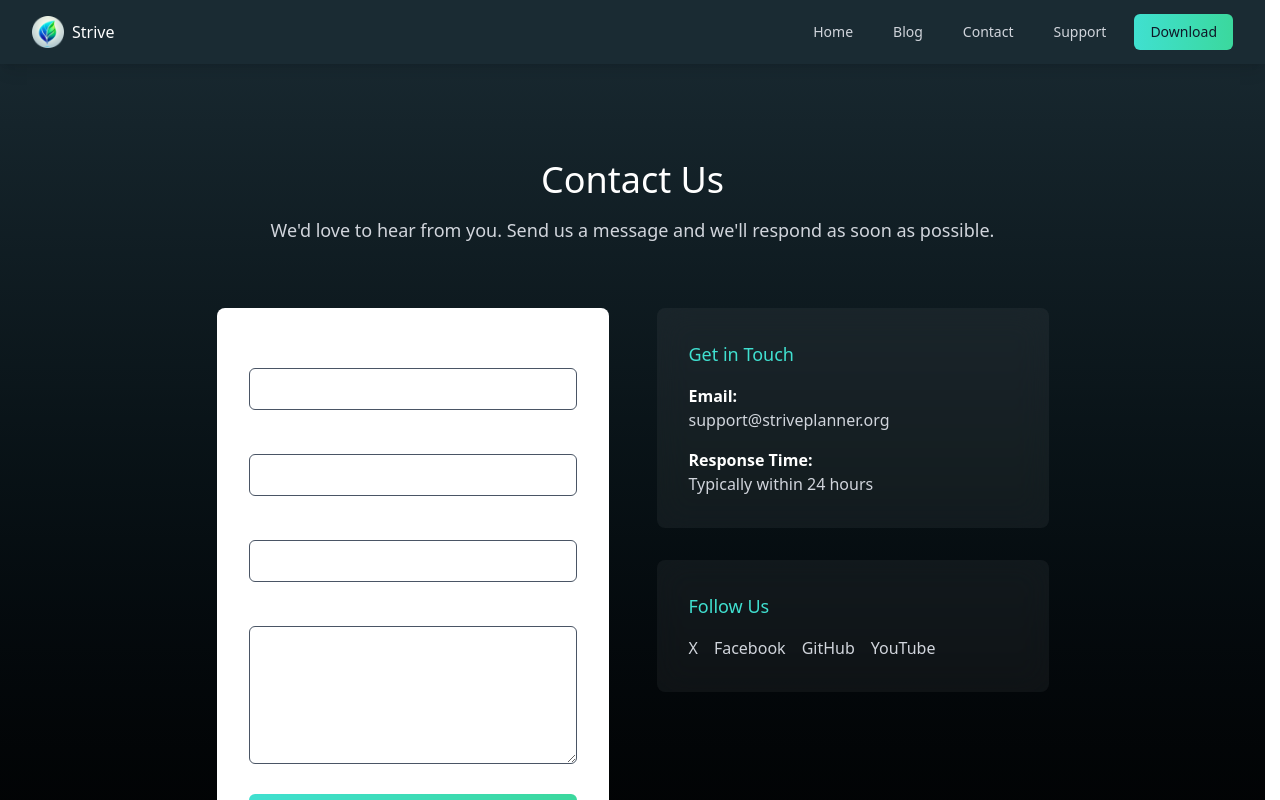
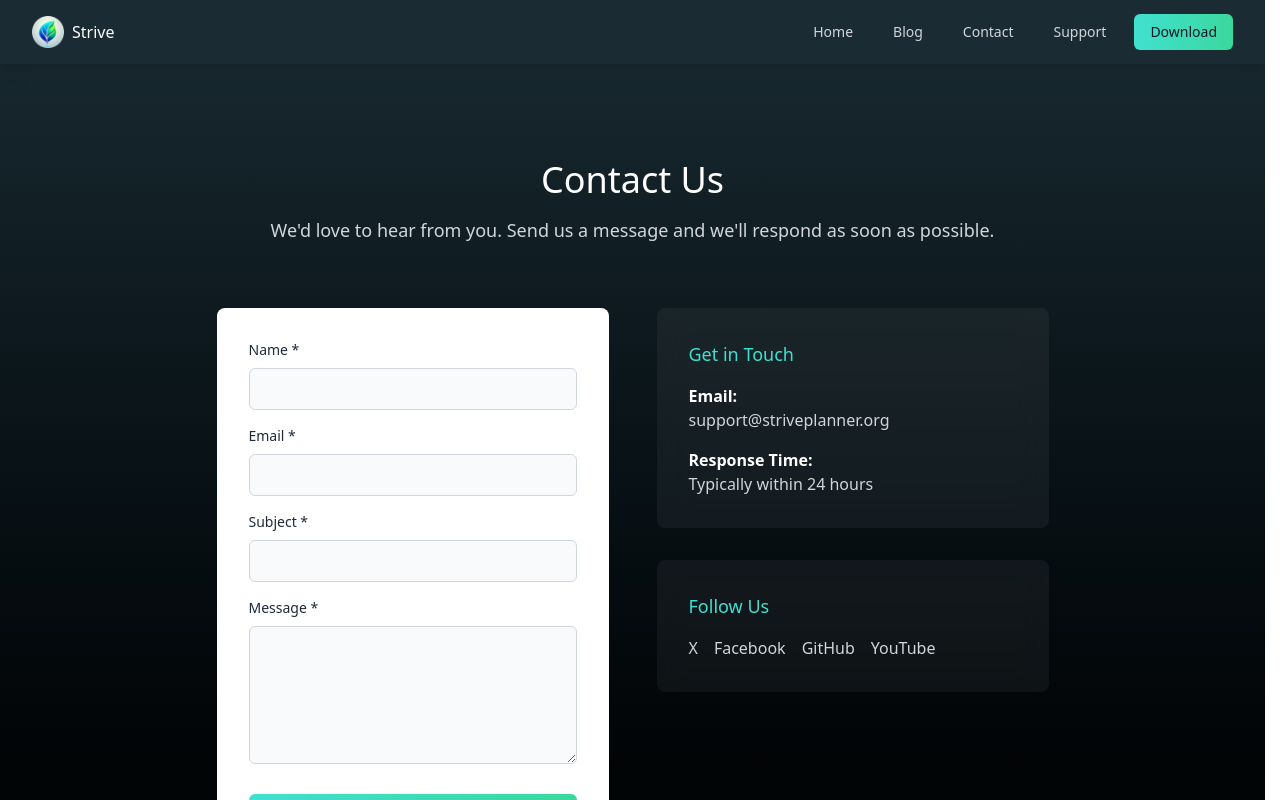
Before and after one commit to MikaelWeiss/striveplanner, a SvelteKit app: page /contact in a window 1280 px wide. Shown: the top 800 px of the page. Built offline with nearby package versions, Linux system fonts and the light colour scheme.

Commit message:
Made form usable

```diff
--- a/src/routes/contact/+page.svelte
+++ b/src/routes/contact/+page.svelte
@@ -49,52 +49,52 @@
   <div class="grid md:grid-cols-2 gap-12">
     <!-- Contact Form -->
     <div class="bg-white backdrop-blur-lg rounded-lg p-8">
-      <form on:submit|preventDefault={submitForm} class="text-gray-300" id="contact-form">
+      <form on:submit|preventDefault={submitForm} class="text-gray-800" id="contact-form">
         <div class="mb-4">
-          <label for="name" class="block text-sm font-medium text-white mb-2">Name *</label>
+          <label for="name" class="block text-sm font-medium text-gray-800 mb-2">Name *</label>
           <input
             type="text"
             id="name"
             name="name"
             bind:value={name}
             required
-            class="w-full px-3 py-2 bg-white/5 text-white border border-gray-600 rounded-md focus:outline-none focus:ring-2 focus:ring-[#40e0d0]"
+            class="w-full px-3 py-2 bg-gray-50 text-gray-800 border border-gray-300 rounded-md focus:outline-none focus:ring-2 focus:ring-[#40e0d0]"
           />
         </div>
 
         <div class="mb-4">
-          <label for="email" class="block text-sm font-medium text-white mb-2">Email *</label>
+          <label for="email" class="block text-sm font-medium text-gray-800 mb-2">Email *</label>
           <input
             type="email"
             id="email"
             name="email"
             bind:value={email}
             required
-            class="w-full px-3 py-2 bg-white/5 text-white border border-gray-600 rounded-md focus:outline-none focus:ring-2 focus:ring-[#40e0d0]"
+            class="w-full px-3 py-2 bg-gray-50 text-gray-800 border border-gray-300 rounded-md focus:outline-none focus:ring-2 focus:ring-[#40e0d0]"
           />
         </div>
 
         <div class="mb-4">
-          <label for="subject" class="block text-sm font-medium text-white mb-2">Subject *</label>
+          <label for="subject" class="block text-sm font-medium text-gray-800 mb-2">Subject *</label>
           <input
             type="text"
             id="subject"
             name="subject"
             bind:value={subject}
             required
-            class="w-full px-3 py-2 bg-white/5 text-white border border-gray-600 rounded-md focus:outline-none focus:ring-2 focus:ring-[#40e0d0]"
+            class="w-full px-3 py-2 bg-gray-50 text-gray-800 border border-gray-300 rounded-md focus:outline-none focus:ring-2 focus:ring-[#40e0d0]"
           />
         </div>
 
         <div class="mb-6">
-          <label for="message" class="block text-sm font-medium text-white mb-2">Message *</label>
+          <label for="message" class="block text-sm font-medium text-gray-800 mb-2">Message *</label>
           <textarea
             id="message"
             name="message"
             bind:value={message}
             required
             rows="5"
-            class="w-full px-3 py-2 bg-white/5 text-white border border-gray-600 rounded-md focus:outline-none focus:ring-2 focus:ring-[#40e0d0]"
+            class="w-full px-3 py-2 bg-gray-50 text-gray-800 border border-gray-300 rounded-md focus:outline-none focus:ring-2 focus:ring-[#40e0d0]"
           ></textarea>
         </div>
 
```
